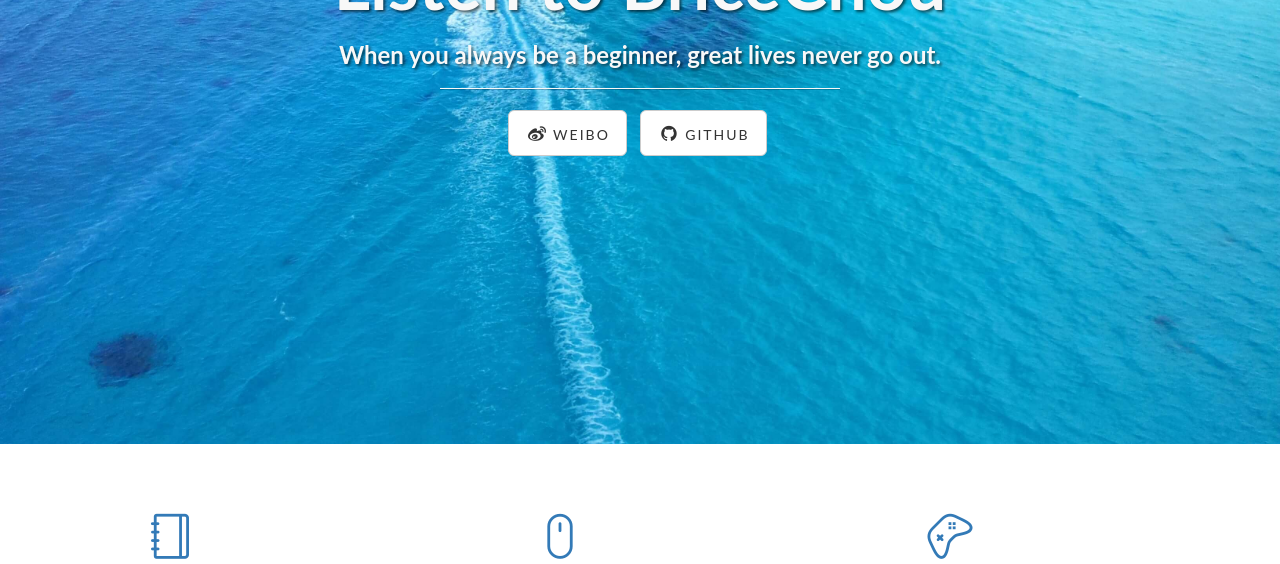
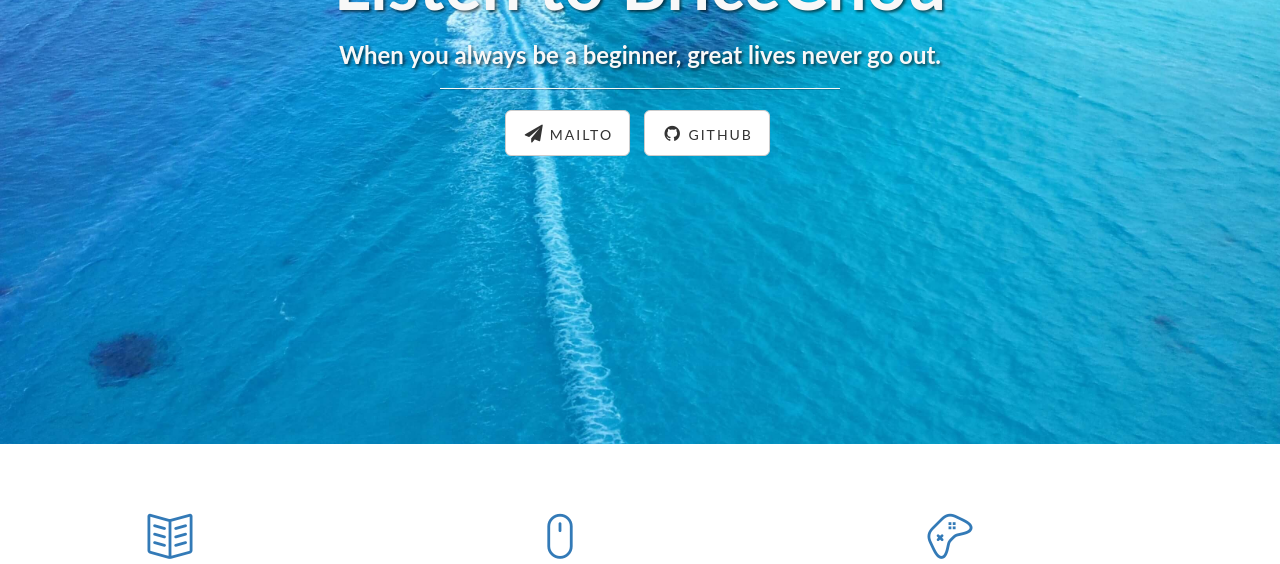
Before and after one commit to BriceChou/bricechou.github.io, a Jekyll site: the page built from index.html, in a window 1280 px wide and 900 px high. Shown: the part 333-897 px from the top of the window. Built offline with Jekyll 4.4.1, drawn with Linux system fonts in a browser that asks for light colours; nearby versions of some CDN libraries; a style sheet for code colours, icons or effects is not loaded.

Commit message:
update the icons

```diff
--- a/_config.yml
+++ b/_config.yml
@@ -19,19 +19,14 @@ encoding: utf-8
 
 # Footer links
 footer-links:
-  weibo: bricechou
   email: bricechou@gmail.com
   github: bricechou
-  instagram:
-  linkedin:
-  stackoverflow:
-  youtube:
-  facebook:
-  twitter: bricechou
   skype: bricechou
 
 social:
-  - title: weibo
-    url: https://www.weibo.com/BriceChou
-  - title: github
+  - icon: paper-plane
+    title: MailTo
+    url: mailto:bricechou@gmail.com
+  - icon: github
+    title: github
     url: https://www.github.com/BriceChou
--- a/_includes/footer.html
+++ b/_includes/footer.html
@@ -28,22 +28,22 @@
         <ul class="list-inline mb-0">
           <li class="list-inline-item mr-3">
             <a href="#">
-              <i class="fa fa-github fa-2x fa-fw"></i>
+              <i class="fa fa-github-alt fa-2x fa-fw"></i>
             </a>
           </li>
           <li class="list-inline-item mr-3">
             <a href="#">
-              <i class="fa fa-weibo fa-2x fa-fw"></i>
+              <i class="fa fa-weixin fa-2x fa-fw"></i>
             </a>
           </li>
           <li class="list-inline-item mr-3">
             <a href="#">
-              <i class="fa fa-facebook fa-2x fa-fw"></i>
+              <i class="fa fa-skype fa-2x fa-fw"></i>
             </a>
           </li>
           <li class="list-inline-item">
             <a href="#">
-              <i class="fa fa-skype fa-2x fa-fw"></i>
+              <i class="fa fa-share-alt fa-2x fa-fw"></i>
             </a>
           </li>
         </ul>
--- a/_includes/header.html
+++ b/_includes/header.html
@@ -44,7 +44,7 @@
               {% for social in site.social %}
               <li>
                 <a href="{{ social.url }}" class="btn btn-default btn-lg">
-                  <i class="fa fa-{{ social.title }} fa-fw"></i>
+                  <i class="fa fa-{{ social.icon }} fa-fw"></i>
                   <span class="network-name">{{ social.title }}</span>
                 </a>
               </li>
--- a/_includes/project.html
+++ b/_includes/project.html
@@ -5,7 +5,7 @@
       <div class="col-lg-4">
         <div class="features-icons-item mx-auto mb-5 mb-lg-0 mb-lg-3">
           <div class="features-icons-icon d-flex">
-            <i class="icon-notebook m-auto text-primary"></i>
+            <i class="icon-book-open m-auto text-primary"></i>
           </div>
           <h3 data-l10n-id="project-learning">Learning</h3>
           <p class="lead mb-0" data-l10n-id="project-learning-desc">AI, FE, Tensorflow</p>
```
